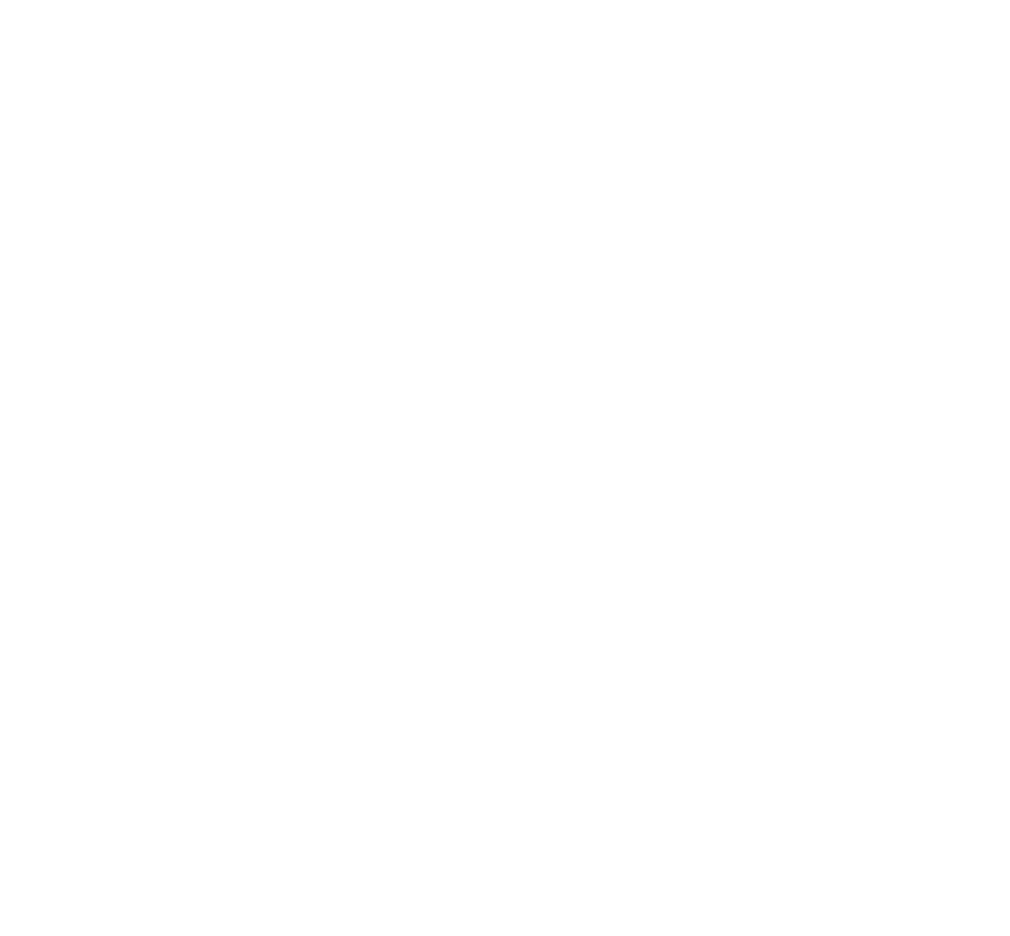
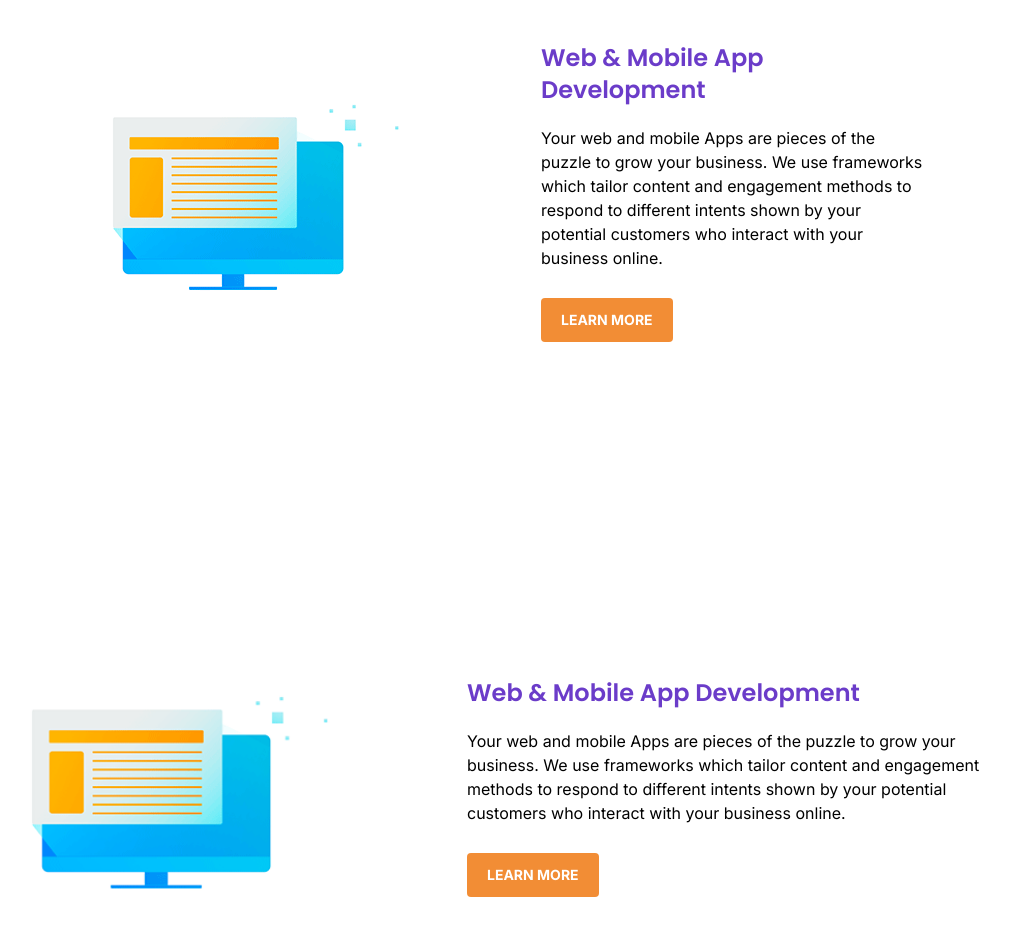
Before and after one commit to adhhamdev/at-digital, a Next.js app: page / in a window 1280 px wide. Shown: the part 860-1796 px from the top of the page, without its empty margins (163-1173 px from the left). Before the commit the page ends 800 px from the top, so only its background shows below. Built offline with nearby package versions, Linux system fonts and the light colour scheme.

Commit message:
Update global CSS styles and add new components

```diff
--- a/app/globals.css
+++ b/app/globals.css
@@ -28,6 +28,28 @@ a {
     background-image: linear-gradient(90deg, #4DCA79, #1CBDDD);
     padding: 24px 40px 32px 40px;
     width: 650px;
+}
+
+h2 {
+    font-weight: 600;
+    color: #6B3CC9;
+}
+
+.service-image {
+    margin-right: 108px;
+}
+
+.service {
+    margin: 188px auto;
+}
+
+.service-text {
+    width: 542px;
+}
+
+.service-text p {
+
+    font-weight: 400;
 }
 
 .menu {
@@ -62,6 +84,12 @@ a {
     .menu {
         display: block;
     }
+    .service {
+        margin: 40px auto;
+    }
+    .service-image {
+        margin-right: 20px;
+    }
 }
 
 @media screen and (max-width: 480px) {
@@ -74,7 +102,7 @@ a {
     }
 }
 
-.hero button {
+button {
     font-weight: 700;
     background-color: #F28D35;
 }
--- a/app/page.js
+++ b/app/page.js
@@ -1,9 +1,12 @@
-"use client"
+"use client";
 
+import { Poppins } from "next/font/google";
 import Button from "@/components/Button";
 import Menu from "@/components/Menu";
 import Image from "next/image";
 import { useState } from "react";
+
+const poppins = Poppins({ subsets: ["latin"], weight: "600" });
 export default function Home() {
   const [isOpen, setIsOpen] = useState(false);
   return (
@@ -38,12 +41,50 @@ export default function Home() {
             CAREERS
           </a>
         </nav>
-        <Image src="/menu.svg" alt="menu" width={31} height={31} className="menu-icon mt-3" onClick={() => setIsOpen(true)} />
+        <Image
+          src="/menu.svg"
+          alt="menu"
+          width={31}
+          height={31}
+          className="menu-icon mt-3"
+          onClick={() => setIsOpen(true)}
+        />
       </header>
       <section className="hero-section bg-hero bg-cover bg-left-bottom">
         <div className="hero absolute h-700 ">
-          <h1 className=" text-5xl text-white">We Crush Your competitors, Goals, And Sales Records - Without The B.S.</h1>
-          <Button text='GET FREE CONSULTATION' />
+          <h1 className=" text-5xl text-white">
+            We Crush Your competitors, Goals, And Sales Records - Without The
+            B.S.
+          </h1>
+          <Button text="GET FREE CONSULTATION" />
+        </div>
+      </section>
+      <section className=" mx-48 my-20 flex justify-center items-center">
+        <Image
+          src="/computer.png"
+          alt="hero"
+          width={414}
+          height={414}
+          className=" mr-28"
+        />
+        <div className="service-text">
+          <h2 className={`text-2xl ${poppins.className}`}>Web & Mobile App Development</h2>
+          <p className=" text-base mt-5 mb-2">Your web and mobile Apps are pieces of the puzzle to grow your business. We use frameworks which tailor content and engagement methods to respond to different intents shown by your potential customers who interact with your business online.</p>
+          <Button text="LEARN MORE" />
+        </div>
+      </section>
+      <section className="service my-20 flex justify-center items-center">
+        <Image
+          src="/computer.png"
+          alt="hero"
+          width={414}
+          height={414}
+          className="service-image"
+        />
+        <div className="service-text">
+          <h2 className={`text-2xl ${poppins.className}`}>Web & Mobile App Development</h2>
+          <p className=" text-base mt-5 mb-2">Your web and mobile Apps are pieces of the puzzle to grow your business. We use frameworks which tailor content and engagement methods to respond to different intents shown by your potential customers who interact with your business online.</p>
+          <Button text="LEARN MORE" />
         </div>
       </section>
       <Menu isOpen={isOpen} setIsOpen={setIsOpen} />
```
Also changed, not shown: public/computer.png (added).
